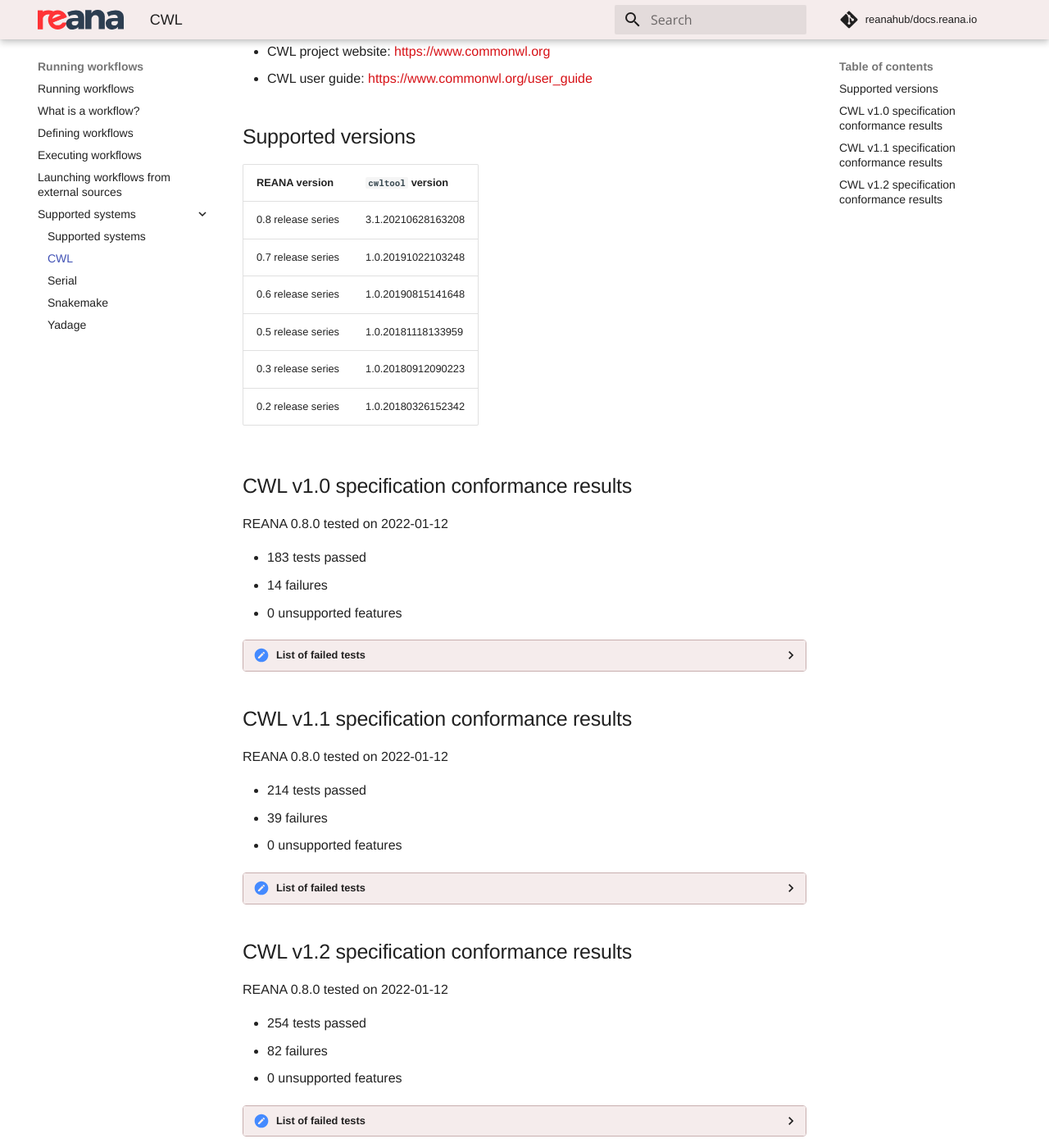
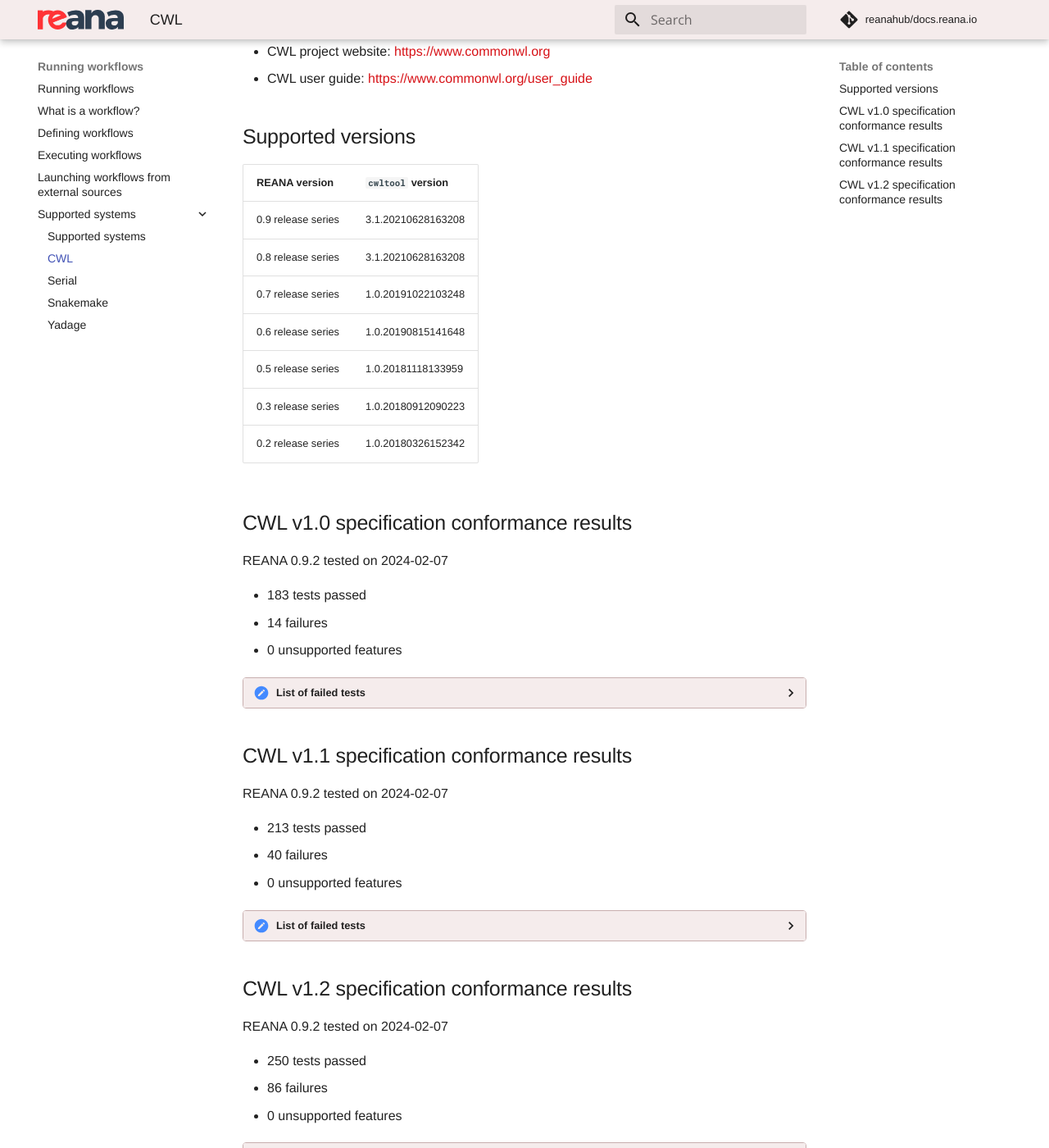
Before and after one commit to reanahub/docs.reana.io, an MkDocs documentation site: the page built from docs/running-workflows/supported-systems/cwl/index.md, in a window 1280 px wide and 1400 px high, scrolled down 246 px. Shown: the whole window at 82% size. Built offline with MkDocs 1.6.1 and Material for MkDocs 9.7.7, drawn with Linux system fonts in a browser that asks for light colours; comment, search, counter and statistics services are not loaded; part of the change alters nothing that is shown.

Commit message:
docs(running-workflows): update CWL conformance tests (#196)

````diff
--- a/docs/running-workflows/supported-systems/cwl/index.md
+++ b/docs/running-workflows/supported-systems/cwl/index.md
@@ -9,6 +9,7 @@ The Common Workflow Language standard for describing computational workflows ori
 
 | REANA version          | ``cwltool`` version |
 | ---------------------- | ------------------- |
+| 0.9 release series     | 3.1.20210628163208  |
 | 0.8 release series     | 3.1.20210628163208  |
 | 0.7 release series     | 1.0.20191022103248  |
 | 0.6 release series     | 1.0.20190815141648  |
@@ -18,7 +19,7 @@ The Common Workflow Language standard for describing computational workflows ori
 
 ## CWL v1.0 specification conformance results
 
-REANA 0.8.0 tested on 2022-01-12
+REANA 0.9.2 tested on 2024-02-07
 
 - 183 tests passed
 - 14 failures
@@ -49,10 +50,10 @@ REANA 0.8.0 tested on 2022-01-12
 
 ## CWL v1.1 specification conformance results
 
-REANA 0.8.0 tested on 2022-01-12
+REANA 0.9.2 tested on 2024-02-07
 
-- 214 tests passed
-- 39 failures
+- 213 tests passed
+- 40 failures
 - 0 unsupported features
 
 <details>
@@ -82,6 +83,7 @@ REANA 0.8.0 tested on 2022-01-12
 - Test [214/253] timelimit_basic: Test that job fails when exceeding time limit
 - Test [217/253] timelimit_from_expression: Test expression in time limit
 - Test [219/253] timelimit_basic_wf: Test that tool in workflow fails when exceeding time limit
+- Test [220/253] timelimit_invalid_wf: Test that workflow level time limit is not applied to workflow execution time
 - Test [222/253] timelimit_from_expression_wf: Test expression in time limit in workflow
 - Test [224/253] networkaccess_disabled: Test networkaccess is disabled by default
 - Test [225/253] Test null and array input in InitialWorkDirRequirement
@@ -104,10 +106,10 @@ REANA 0.8.0 tested on 2022-01-12
 
 ## CWL v1.2 specification conformance results
 
-REANA 0.8.0 tested on 2022-01-12
+REANA 0.9.2 tested on 2024-02-07
 
-- 254 tests passed
-- 82 failures
+- 250 tests passed
+- 86 failures
 - 0 unsupported features
 
 <details>
@@ -136,6 +138,7 @@ REANA 0.8.0 tested on 2022-01-12
 - Test [215/336] timelimit_basic: Test that job fails when exceeding time limit
 - Test [218/336] timelimit_from_expression: Test expression in time limit
 - Test [220/336] timelimit_basic_wf: Test that tool in workflow fails when exceeding time limit
+- Test [221/336] timelimit_invalid_wf: Test that workflow level time limit is not applied to workflow execution time
 - Test [223/336] timelimit_from_expression_wf: Test expression in time limit in workflow
 - Test [225/336] networkaccess_disabled: Test networkaccess is disabled by default
 - Test [226/336] Test null and array input in InitialWorkDirRequirement
@@ -160,42 +163,45 @@ REANA 0.8.0 tested on 2022-01-12
 - Test [270/336] pass_through_required_fail: pickValue: the_only_non_null will fail due to multiple non nulls
 - Test [271/336] all_non_null_multi_with_non_array_output: pickValue: all_non_null will fail validation
 - Test [273/336] the_only_non_null_multi_true: pickValue: the_only_non_null will fail with two active nodes
+- Test [276/336] all_non_null_multi_non_null: pickValue: all_non_null will produce a list
 - Test [281/336] conditionals_non_boolean_fail: Non-boolean values from "when" should fail
+- Test [282/336] conditionals_multi_scatter: Scatter two steps, flatten result + pickValue
 - Test [289/336] first_non_null_all_null_nojs: pickValue: first_non_null needs at least one non null; no javascript
 - Test [292/336] pass_through_required_fail: pickValue: the_only_non_null will fail due to multiple non nulls; no javascript
 - Test [293/336] all_non_null_multi_with_non_array_output_nojs: pickValue: all_non_null will fail validation; no javascript
 - Test [295/336] the_only_non_null_multi_true_nojs: pickValue: the_only_non_null will fail with two active nodes; no javascript
+- Test [298/336] all_non_null_multi_non_null_nojs: pickValue: all_non_null will produce a list; no javascript
 - Test [301/336] scatter_on_scattered_conditional_nojs: Simple scatter: Add conditional variable to scatter; no javascript
 - Test [302/336] conditionals_nested_cross_scatter_nojs: nested cross product scatter with condition on one dimension; no javascript
 - Test [303/336] conditionals_non_boolean_fail_nojs: Non-boolean values from "when" should fail; no javascript
 - Test [304/336] conditionals_multi_scatter_nojs: Scatter two steps, flatten result + pickValue; no javascript
-- Test [305/336] Default inputs, choose step to run based on what was provided, first case
-- Test [306/336] Default inputs, choose step to run based on what was provided, second case
+- Test [305/336] cond-with-defaults-1: Default inputs, choose step to run based on what was provided, first case
+- Test [306/336] cond-with-defaults-2: Default inputs, choose step to run based on what was provided, second case
 - Test [307/336] Confirm CommandInputParameter expression can receive a File object
 - Test [309/336] test v1.0 workflow document that runs other versions
 - Test [310/336] test v1.1 workflow document that runs other versions
 - Test [311/336] test v1.2 workflow document that runs other versions
 - Test [312/336] test tool with v1.2 syntax marked as v1.0 (should fail)
 - Test [313/336] test tool with v1.2 syntax marked as v1.1 (should fail)
-- Test [316/336] test 1.2 wf that includes tools that are marked as v1.0 and v1.1 that
-- Test [319/336] Test that InitialWorkDir contents can be bigger than 64k
-- Test [320/336] Test dump object to JSON in InitialWorkDir file contents, no trailing newline
-- Test [321/336] Test dump object to JSON in InitialWorkDir file contents, with trailing newline
-- Test [322/336] Test array to JSON in InitialWorkDir file contents, no trailing newline
-- Test [323/336] Test array to JSON in InitialWorkDir file contents, with trailing newline
-- Test [324/336] Test number to JSON in InitialWorkDir file contents, no trailing newline
-- Test [325/336] Test number to JSON in InitialWorkDir file contents, with trailing newline
-- Test [326/336] Test InitialWorkDir file passthrough
-- Test [327/336] Test InitialWorkDir file object is serialized to json
-- Test [328/336] Test InitialWorkDir file object is passed through
-- Test [329/336] Test InitialWorkDir file object is passed through
-- Test [330/336] Test File and Directory object in listing
-- Test [331/336] Test File and Directory object in listing
-- Test [332/336] Test input mount locations when container required
-- Test [333/336] Test input mount locations when no container (should fail)
-- Test [334/336] Test input mount locations when container is a hint (should fail)
-- Test [335/336] Must fail if entryname starts with ../
-- Test [336/336] Test directory literal containing a real file
+- Test [316/336] test 1.2 wf that includes tools that are marked as v1.0 and v1.1 that contain v1.2 features (should fail)
+- Test [319/336] iwd-nolimit: Test that InitialWorkDir contents can be bigger than 64k
+- Test [320/336] iwd-jsondump1: Test dump object to JSON in InitialWorkDir file contents, no trailing newline
+- Test [321/336] iwd-jsondump1-nl: Test dump object to JSON in InitialWorkDir file contents, with trailing newline
+- Test [322/336] iwd-jsondump2: Test array to JSON in InitialWorkDir file contents, no trailing newline
+- Test [323/336] iwd-jsondump2-nl: Test array to JSON in InitialWorkDir file contents, with trailing newline
+- Test [324/336] iwd-jsondump3: Test number to JSON in InitialWorkDir file contents, no trailing newline
+- Test [325/336] iwd-jsondump3-nl: Test number to JSON in InitialWorkDir file contents, with trailing newline
+- Test [326/336] iwd-passthrough1: Test InitialWorkDir file passthrough
+- Test [327/336] iwd-passthrough2: Test InitialWorkDir file object is serialized to json
+- Test [328/336] iwd-passthrough3: Test InitialWorkDir file object is passed through
+- Test [329/336] iwd-passthrough4: Test InitialWorkDir file object is passed through
+- Test [330/336] iwd-fileobjs1: Test File and Directory object in listing
+- Test [331/336] iwd-fileobjs2: Test File and Directory object in listing
+- Test [332/336] iwd-container-entryname1: Test input mount locations when container required
+- Test [333/336] iwd-container-entryname2: Test input mount locations when no container (should fail)
+- Test [334/336] iwd-container-entryname3: Test input mount locations when container is a hint (should fail)
+- Test [335/336] iwd-container-entryname4: Must fail if entryname starts with ../
+- Test [336/336] iwdr_dir_literal_real_file: Test directory literal containing a real file
 ```
 
 </details>
````
